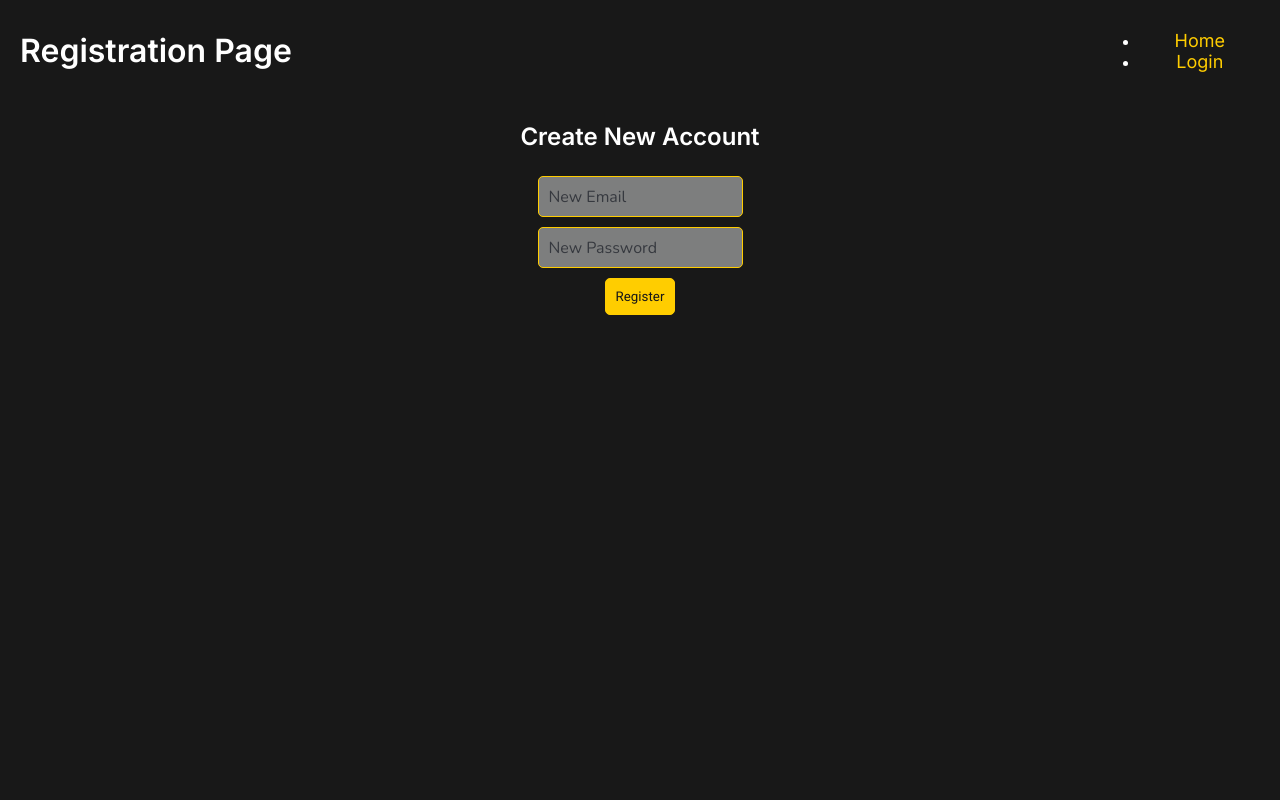
After one commit to ashasic/TextbookApp, a FastAPI app: page /register/ in a window 1280 px wide. The commit adds this page. Run offline with FastAPI, Linux system fonts and the light colour scheme.

Commit message:
Fixed registration front end

```diff
--- a/Student.py
+++ b/Student.py
@@ -16,7 +16,7 @@ class Register(BaseModel):
 # MongoDB connection
 client = MongoClient(os.getenv("MONGO_URI"))
 db = client.UIowaBookShelf
-students_collection = db.Students
+students_collection = db.students
 
 router = APIRouter()
 student_router = router
@@ -39,14 +39,16 @@ async def login_page(request: Request):
 from fastapi import Form
 
 @router.post("/register/")
-async def register(username: str = Form(...), password: str = Form(...)):
-    hashed_password = hashlib.sha256(password.encode()).hexdigest()  # Always hash passwords
-    user = {"username": username, "password": hashed_password}
-    db.students.insert_one(user)
-    return {"message": "User registered successfully"}
+async def register(register_data: Register):
+    hashed_password = hashlib.sha256(register_data.password.encode()).hexdigest()  # Always hash passwords
+    user = {"username": register_data.username, "password": hashed_password}
+    result = students_collection.insert_one(user)
+    if result.inserted_id:
+        return {"message": "User registered successfully"}
+    raise HTTPException(status_code=500, detail="Failed to register user")
 
 
 @router.get("/register/")
 async def register_page(request: Request):
     return templates.TemplateResponse("register.html", {"request": request})
-#   return FileResponse("templates/register.html")  # Return the HTML file
+    return FileResponse("templates/register.html")  # Return the HTML file
--- a/main.py
+++ b/main.py
@@ -55,6 +55,10 @@ class TextbookEntry(BaseModel):
 
 class ISBN(BaseModel):
     isbn: str
+
+class Register(BaseModel):
+    username: str
+    password: str
 
 
 # Make HTML file the root route
--- a/model.py
+++ b/model.py
@@ -22,3 +22,7 @@ class Review(BaseModel):
     user: str
     review: str
     rating: int
+
+class Register(BaseModel):
+    username: str
+    password: str
--- a/templates/index.html
+++ b/templates/index.html
@@ -15,6 +15,7 @@
                 <a href="/">Home</a>
                 <a href="/browse">Browse</a>
                 <a href="/login">Login</a>
+                <a href="/register">Sign Up</a>
             </nav>
         </header>
         <main>
--- a/templates/login.html
+++ b/templates/login.html
@@ -20,7 +20,7 @@
         <section id="loginForm" class="section">
             <h2 class="text">Login</h2>
             <div class="input-group">
-                <input type="text" id="usernameInput" placeholder="Username">
+                <input type="text" id="usernameInput" placeholder="Email">
             </div>
             <div class="input-group">
                 <input type="password" id="passwordInput" placeholder="Password">
--- /dev/null
+++ b/templates/register.html
@@ -0,0 +1,39 @@
+<!DOCTYPE html>
+<html lang="en">
+<head>
+    <meta charset="UTF-8">
+    <meta name="viewport" content="width=device-width, initial-scale=1.0">
+    <title>Registration Page</title>
+    <link rel="stylesheet" href="/static/styles.css">
+</head>
+<body>
+    <div class="app">
+        <header class="header">
+            <h1>Registration Page</h1>
+            <nav class="navbar">
+                <ul>
+                    <li><a href="/">Home</a></li>
+                    <li><a href="/login">Login</a></li>
+                </ul>
+            </nav>
+        </header>
+        <main>
+            <section id="registerForm" class="section">
+                <h2>Create New Account</h2>
+                <div class="input-group">
+                    <input type="text" id="registerUsername" placeholder="New Email">
+                </div>
+                <div class="input-group">
+                    <input type="password" id="registerPassword" placeholder="New Password">
+                </div>
+                <div class="input-group">
+                    <button id="registerBtn">Register</button>
+                </div>
+                <div id="registerResponse" class="response-message"></div>
+            </section>
+        </main>
+    </div>
+
+    <script src="/static/register.js"></script>
+</body>
+</html>
```
